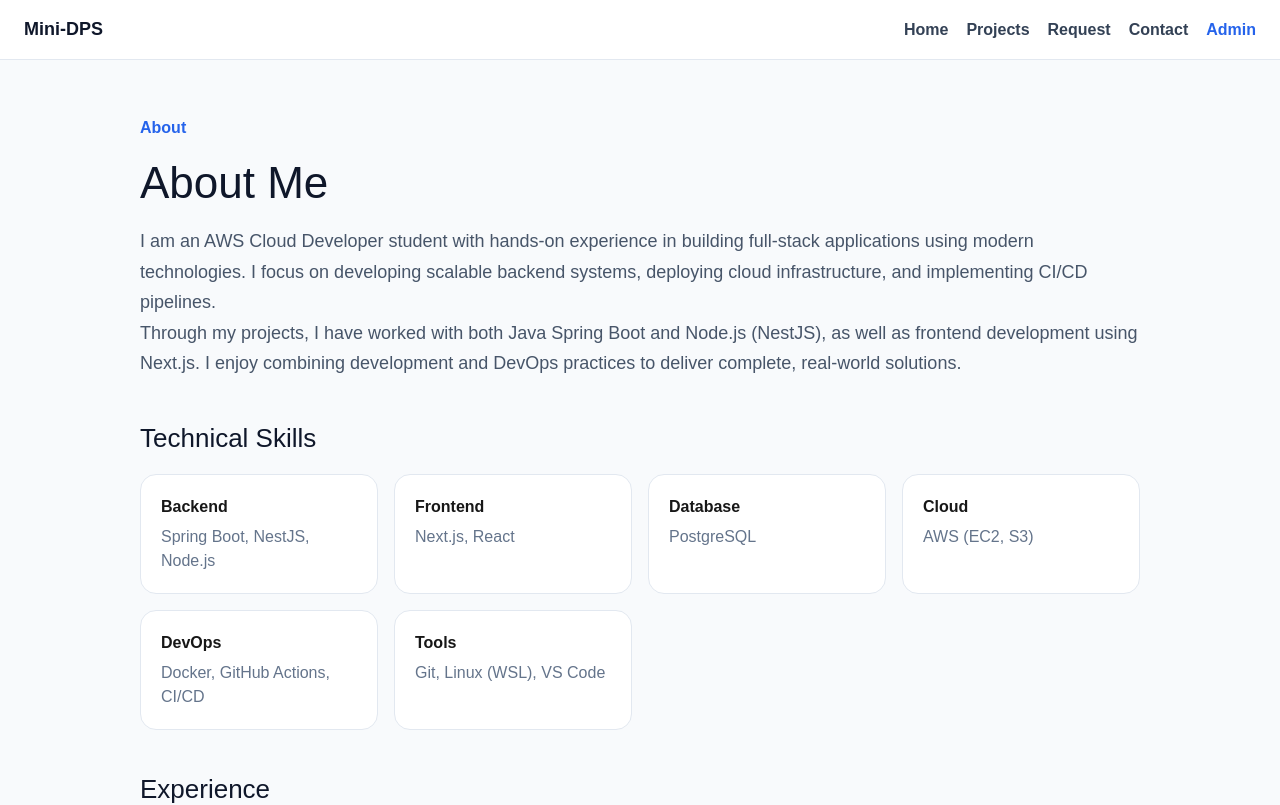
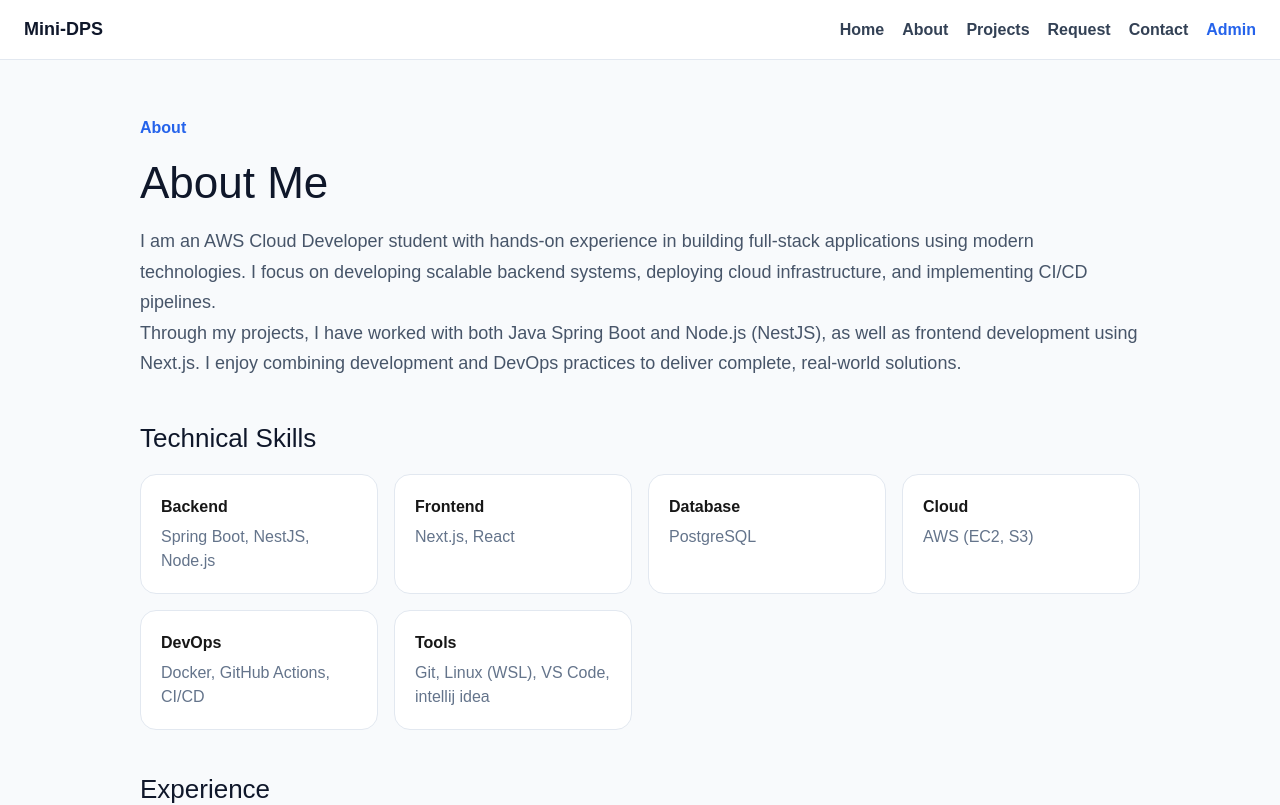
Before and after one commit to Elijah71176/mini-dps, a Next.js app in the folder apps/web/: page /about in a window 1280 px wide. Shown: the top 805 px of the page. Built offline with nearby package versions, Linux system fonts and the light colour scheme.

Commit message:
add about to navbar

```diff
--- a/apps/web/app/about/page.tsx
+++ b/apps/web/app/about/page.tsx
@@ -38,7 +38,7 @@ export default function AboutPage() {
               ["Database", "PostgreSQL"],
               ["Cloud", "AWS (EC2, S3)"],
               ["DevOps", "Docker, GitHub Actions, CI/CD"],
-              ["Tools", "Git, Linux (WSL), VS Code"],
+              ["Tools", "Git, Linux (WSL), VS Code, intellij idea"],
             ].map(([title, value]) => (
               <div key={title} style={card}>
                 <strong>{title}</strong>
--- a/apps/web/app/layout.tsx
+++ b/apps/web/app/layout.tsx
@@ -57,6 +57,7 @@ export default function RootLayout({
 
           <div style={{ display: "flex", gap: 18 }}>
             <Link href="/" style={linkStyle}>Home</Link>
+              <Link href="/about" style={linkStyle}>About</Link>
             <Link href="/projects" style={linkStyle}>Projects</Link>
             <Link href="/request" style={linkStyle}>Request</Link>
             <Link href="/contact" style={linkStyle}>Contact</Link>
```
